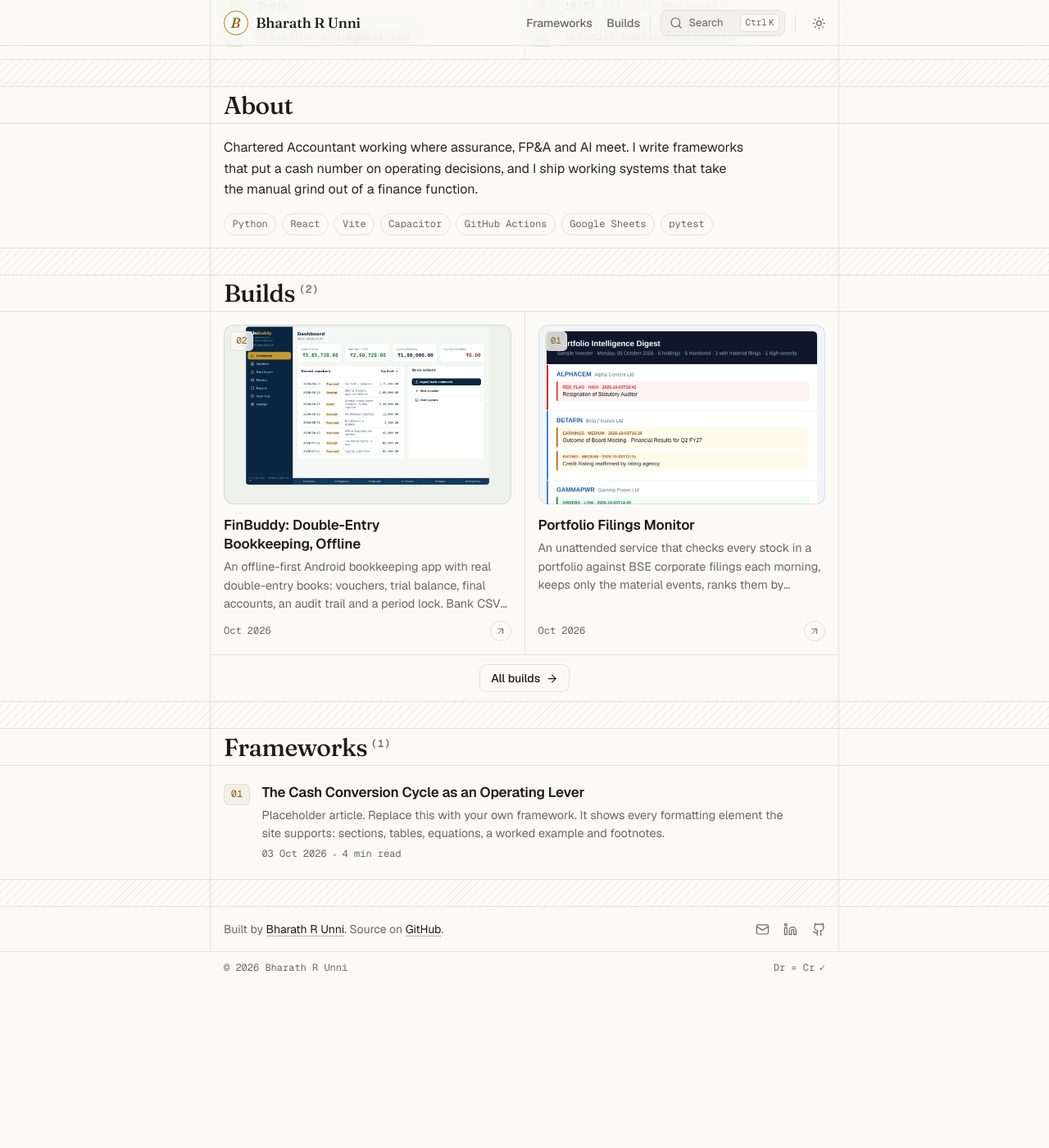
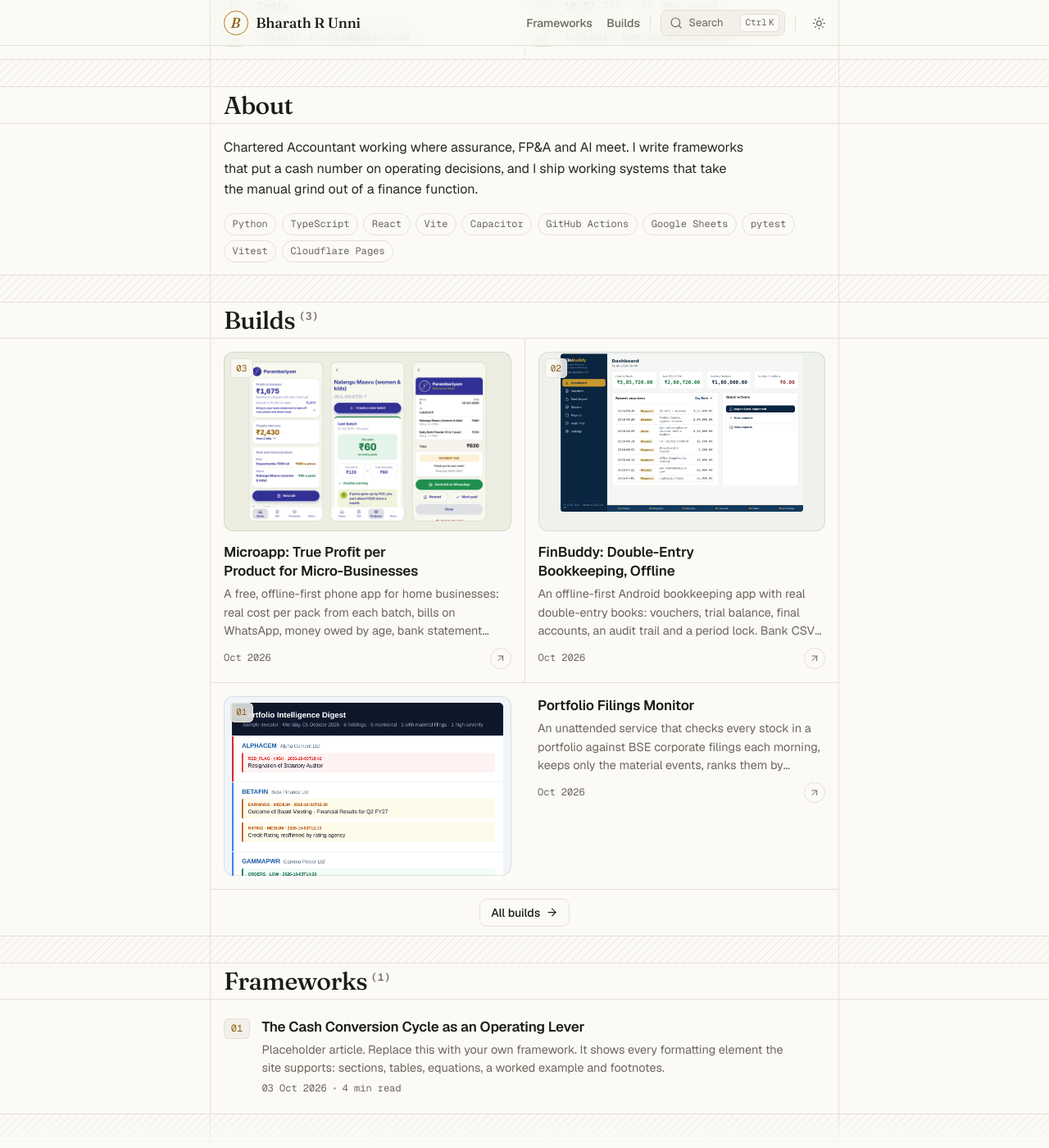
Before and after one commit to Bharathunni/Bharathunni.github.io, a Jekyll site: the page built from index.html, in a window 1280 px wide and 1400 px high, scrolled down 596 px. Shown: the whole window at 82% size. Built offline with Jekyll 4.4.1, drawn with Linux system fonts in a browser that asks for light colours; before the commit the page ends 1850 px from its top, so only the background shows below that; part of the change alters nothing that is shown.

Commit message:
Add Microapp build page with screenshots
Third build: offline-first profit app for micro-businesses (batch costing,
WhatsApp bills, money owed by age, bank statement import, CA report).
Screenshots captured from the app on synthetic data. Adds TypeScript,
Vitest and Cloudflare Pages to the stack chips, and lays out a lone
full-width card side by side so its image stays card-sized.

Co-Authored-By: Claude Opus 5.5 <noreply@anthropic.com>
Claude-Session: https://claude.ai/code/session_013oBFYmMruygKj4Eaqmq3fW

```diff
--- /dev/null
+++ b/_builds/03-microapp.md
@@ -0,0 +1,120 @@
+---
+number: 3
+title: "Microapp: True Profit per Product for Micro-Businesses"
+summary: "A free, offline-first phone app for home businesses: real cost per pack from each batch, bills on WhatsApp, money owed by age, bank statement import and a one-page monthly report for the CA. White-label, one config per client, zero running cost."
+date: 2026-10-22
+featured: true
+image: "/assets/img/builds/microapp/screens.png"
+---
+
+Most home businesses in India price by feel. The owner knows what a kilo of green gram costs, but not what one 250 g pack of bath powder costs once packaging, gas and her own three hours at the grinder are in. Sales go into a notebook, payments come in over UPI and cash, and at month end nobody can say which product made money and who still owes what.
+
+The tools on offer don't fit. Accounting apps want ledgers and GST settings the owner will never use. Spreadsheets need someone to build and keep them. Billing apps produce invoices but don't know what anything cost to make.
+
+Microapp asks the owner only what she already knows: what went into this batch, how many packs came out, who bought what. From that it works out the profit on every pack, the money owed to her and a monthly summary her CA can use. It runs on her phone, in Tamil or English, with no account and no internet once installed.
+
+![Three phone screens: home with profit for the month, money owed and best and worst product; a product showing ₹60 earned on every pack; and a bill ready to send on WhatsApp]({{ '/assets/img/builds/microapp/screens.png' | relative_url }})
+
+*Home, product and bill screens, captured from the app running on synthetic data for a fictional month.*
+
+## What it does
+
+- **Costs every batch.** One question per screen: ingredients and what each cost, packs made, packaging per pack, gas hours, labour hours. The app returns cost per pack, earning per pack and a green, amber or red margin signal.
+- **Costs bought-in stock.** For resold items, purchase price, freight, packing and other costs are spread over the pieces bought to give a landed cost per piece.
+- **Bills on WhatsApp.** A bill is a branded image shared straight to the customer. Each one is marked paid by UPI, paid in cash, or still owed.
+- **Tracks money owed by age.** Unpaid bills show days outstanding and turn amber at 15 days and red at 45, the MSME Act payment limit.[^1] One tap sends a polite WhatsApp reminder.
+- **Reads bank statements.** Import any bank's CSV. Money in is matched to UPI bills, payees are tagged once and remembered, and tagged business expenses come off the month's profit.
+- **Reports to the CA.** A one-page monthly PDF plus a data file, shared from the phone.
+- **Speaks the owner's language.** Every screen is in Tamil and English, with Hindi ready. Numbers can be spoken instead of typed.
+
+![The same home screen in English and in Tamil]({{ '/assets/img/builds/microapp/english-tamil.png' | relative_url }})
+
+*The same month in English and Tamil. No accounting words on any screen: "Profit", "People owe you", "Cost per pack".*
+
+## Costing, the way a CA would
+
+The owner never sees a formula, but every number on screen comes from one.
+
+<div class="example" markdown="1">
+
+#### Worked example: one batch of Nalangu Maavu
+
+20 packs of 250 g, selling at ₹120 a pack. Gas at ₹25 an hour and labour at ₹100 an hour are the client's defaults; the owner can change them per batch.
+
+| Cost                          | Basis                  | Amount (₹) |
+|:------------------------------|:-----------------------|-----------:|
+| Ingredients                   | 4 items, as bought     |        715 |
+| Packaging                     | ₹8 × 20 packs          |        160 |
+| Gas                           | 1 hour × ₹25           |         25 |
+| Labour                        | 3 hours × ₹100         |        300 |
+| Batch cost                    |                        |      1,200 |
+{: .has-total}
+
+| Per pack                      | Amount (₹) |
+|:------------------------------|-----------:|
+| Selling price                 |        120 |
+| Cost per pack (1,200 ÷ 20)    |       (60) |
+| Earning per pack              |         60 |
+{: .has-total}
+
+A 50% margin shows green. 10 packs sold in the last 30 days, so the app also says: *"If price goes up by ₹20, you earn about ₹200 more a month."*
+
+</div>
+
+Three rules make the profit figure defensible:
+
+1. **Labour is a cost.** Owner-operators leave their own time out and overstate profit. Labour hours are a required step in every batch.
+2. **Each sale is costed at the batch it came from.** A bill uses the cost per pack of the latest batch made on or before the bill date, so a rise in ingredient prices hits the right sales, not last month's.
+3. **No cost, no guess.** Sales of a product with no recorded batch are reported as "sales without a costing", never assumed at zero cost.
+
+Shipping charged to the customer is a pass-through to the courier, so it sits outside margin.
+
+## The monthly report
+
+![One-page monthly summary: sales, receipts by UPI and cash, cost of items sold, gross margin, sales by product and unpaid bills]({{ '/assets/img/builds/microapp/ca-report.png' | relative_url }})
+
+*The October report for the same synthetic data. 6 bills, ₹4,050 of sales, ₹1,675 gross margin.*
+
+It's built for the person who files the return, not the owner. Sales and margin are on the bill date, paid or not (accrual), receipts are split by UPI and cash, and unpaid bills are aged as of today. The data file carries every bill line, so the CA can rebuild any figure on a computer.
+
+| Product                    | Qty | Sales (₹) | Cost (₹) | Margin (₹) |
+|:---------------------------|----:|----------:|---------:|-----------:|
+| Eeyachombu 1000 ml         |   1 |     1,800 |    1,320 |        480 |
+| Nalangu Maavu              |  10 |     1,200 |      600 |        600 |
+| Baby Bath Powder           |   7 |     1,050 |      455 |        595 |
+| Total                      |  18 |     4,050 |    2,375 |      1,675 |
+{: .has-total}
+
+## Rules, not AI
+
+> No AI APIs, no paid APIs, no servers. Running cost is zero, per client, forever.
+
+- **Money is integer paise.** Floats never hold an amount. Every multiplication by hours or quantity rounds back to whole paise, half away from zero, so ₹0.005 and -₹0.005 behave the same.
+- **All money maths is pure functions with tests.** The UI never calculates a rupee. 241 Vitest tests cover costing, bills, reports, statement parsing and voice input.
+- **Statement matching is exact.** Money in pairs with a UPI bill only on the same amount within ±3 days, closest date first, and each bill is used once. A re-imported statement is recognised line by line and nothing is counted twice.
+- **Payee tags are the owner's rules.** Tag "Sri Murugan Traders" as a supplier once and every later entry from them is tagged the same way. Nothing is inferred.
+- **Data stays on the phone.** Everything lives in the browser's on-device database. Nothing leaves except through the owner's own Share or Backup, and the app nudges a weekly backup because phones can clear storage when space runs low.
+
+AI was used as leverage to build the app quickly. It is not in the runtime path.
+
+## One codebase, many businesses
+
+Each client is a folder: business name, logo, colours, languages, WhatsApp number and product list. A build turns every folder into its own installable app at its own address, with its own icons, offline cache and database. Adding a business is a config file, not code.
+
+The config takes public brochure information only. Any cost-like key fails the build, so a client's recipes and margins can't leak into a shared repository.
+
+## Stack and source
+
+| Layer        | Choice                                                     |
+|:-------------|:-----------------------------------------------------------|
+| UI           | React 18, TypeScript (strict)                              |
+| Build        | Vite 6, installable offline PWA via vite-plugin-pwa        |
+| Storage      | IndexedDB via Dexie, versioned schema with migrations      |
+| Bills and PDF | html2canvas and jsPDF, shared through the phone's share sheet |
+| Statements   | PapaParse                                                  |
+| Tests        | Vitest, 241 tests                                          |
+| CI and hosting | GitHub Actions: test, build every client, check each is installable offline; deploy to Cloudflare Pages |
+
+**Live:** the first client, Parambariyam, a herbal personal-care and brassware business, runs at [view-my-apps.pages.dev/parambariyam](https://view-my-apps.pages.dev/parambariyam/). Open it in Chrome on Android and tap **Install app**. **Source:** private, as client configurations live in the same repository.
+
+[^1]: Under Section 15 of the MSMED Act, 2006, a buyer must pay a micro or small enterprise within the agreed period, capped at 45 days from acceptance. Section 43B(h) of the Income-tax Act disallows the deduction for payments made beyond that limit.
--- a/_config.yml
+++ b/_config.yml
@@ -22,12 +22,15 @@ about: "Chartered Accountant working where assurance, FP&A and AI meet. I write
 # Tools that appear in your builds. Shown as chips under "About".
 stack:
   - "Python"
+  - "TypeScript"
   - "React"
   - "Vite"
   - "Capacitor"
   - "GitHub Actions"
   - "Google Sheets"
   - "pytest"
+  - "Vitest"
+  - "Cloudflare Pages"
 
 # Overview details on the home page. Leave a value as "" to hide it.
 location: "India"
--- a/assets/css/site.css
+++ b/assets/css/site.css
@@ -466,6 +466,8 @@ kbd { font-family: var(--font-mono); }
 @media (min-width: 40rem) {
   .cards { grid-template-columns: 1fr 1fr; }
   .cards__cell:last-child:nth-child(odd) { grid-column: 1 / -1; }
+  /* A lone last card spans both columns: put the text beside the image so the image keeps its size. */
+  .cards__cell:last-child:nth-child(odd) .card { display: grid; grid-template-columns: 1fr 1fr; gap: 0.85rem 2rem; align-items: start; }
 }
 .cards__cell { background: var(--bg); }
 .card { display: flex; flex-direction: column; gap: 0.85rem; height: 100%; padding: 1rem; text-decoration: none; color: var(--fg); transition: background-color 0.3s var(--ease); }
--- a/builds.html
+++ b/builds.html
@@ -7,7 +7,7 @@ permalink: /builds/
 <header class="rail line-b panel page-head">
   <p class="kicker mono"><span class="accent">{{ site.builds.size }} shipped</span></p>
   <h1 class="page-head__title">Builds</h1>
-  <p class="page-head__dek">Working systems, not case studies. Each one solved a real problem in a finance function: a shipped bookkeeping app, a filings monitor that runs every morning without anyone touching it. Stack and source where I can share it.</p>
+  <p class="page-head__dek">Working systems, not case studies. Each one solved a real problem in a finance function: a shipped bookkeeping app, a filings monitor that runs every morning without anyone touching it, a profit app that tells a home business what each pack really earns. Stack and source where I can share it.</p>
 </header>
 
 <div class="rail separator stripes" aria-hidden="true"></div>
```
Also changed, not shown: assets/img/builds/microapp/ca-report.png (added), assets/img/builds/microapp/english-tamil.png (added), assets/img/builds/microapp/screens.png (added).
